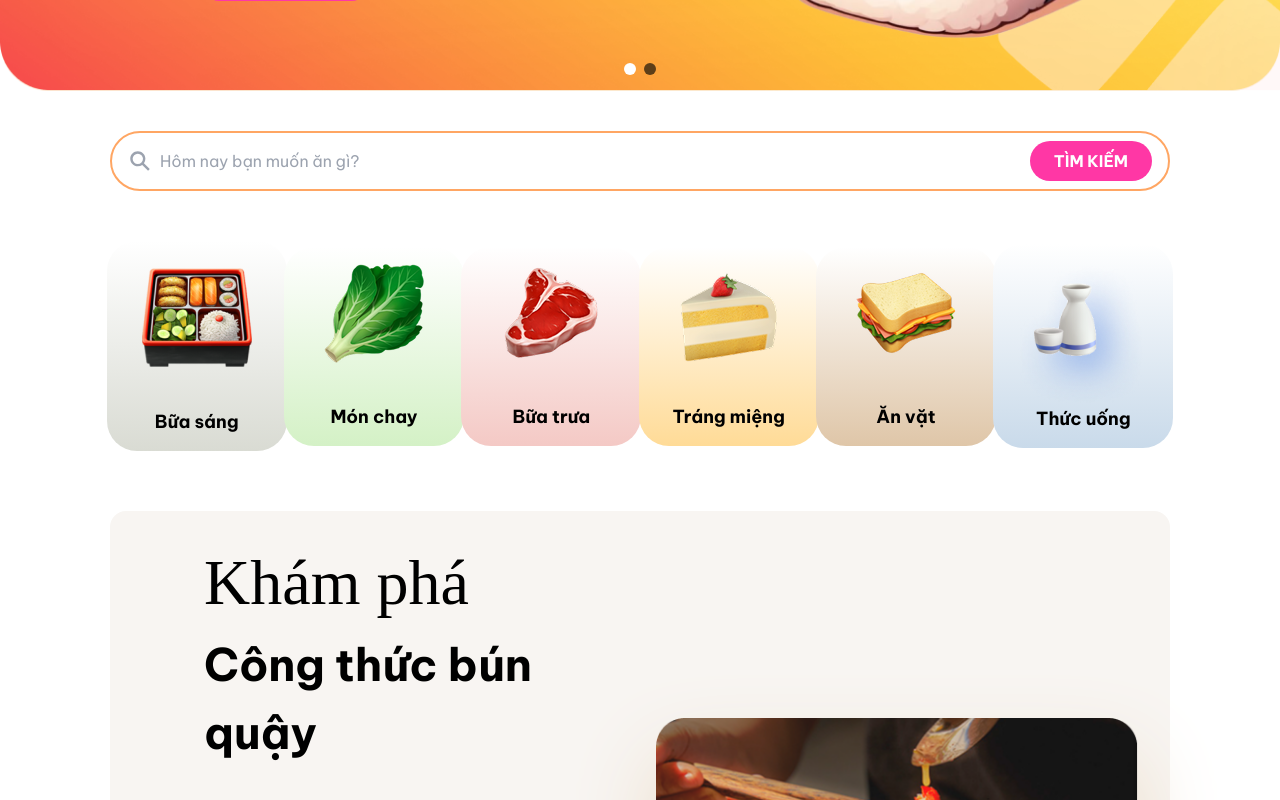
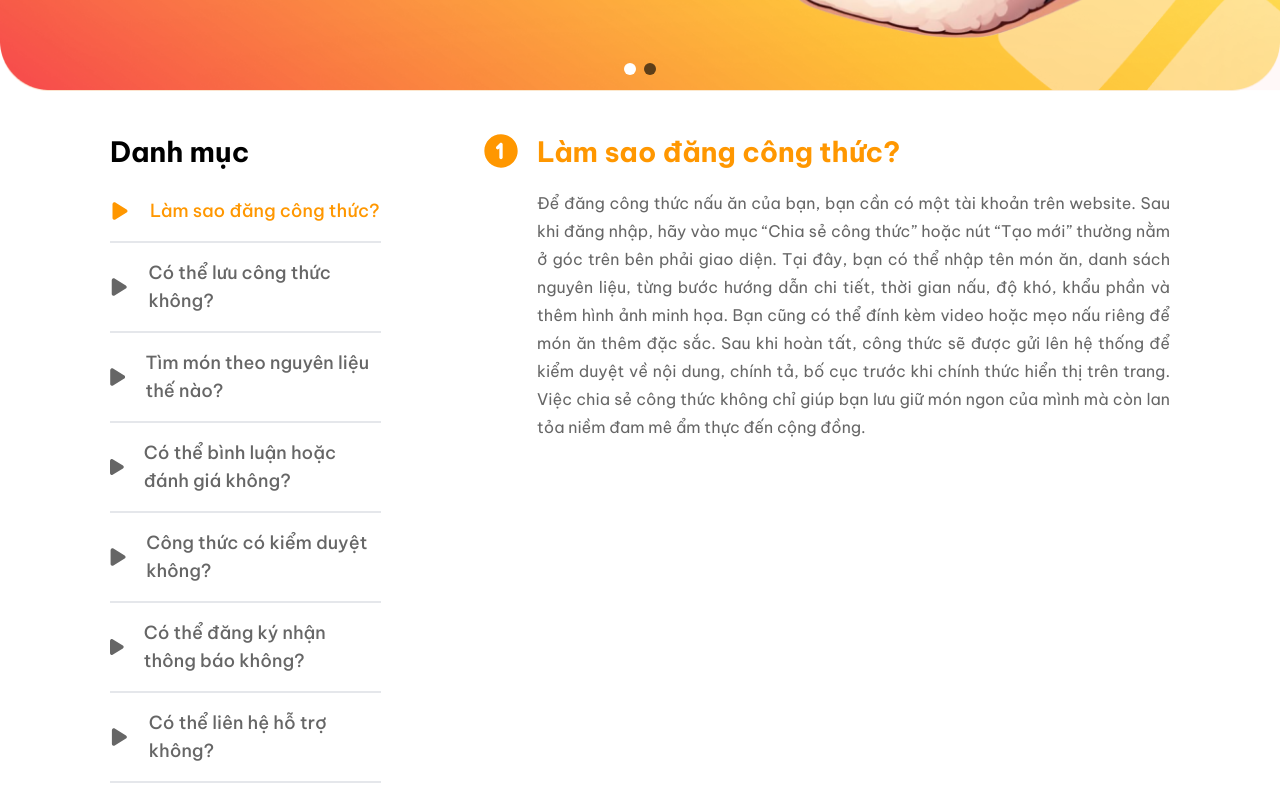
Before and after one commit to ryderthieu/cooking-social-network, a React (Vite) app in the folder frontend/: page /support/cau-hoi in a window 1280 px wide. Shown: the part 520-1320 px from the top of the page. Built offline with nearby package versions, Linux system fonts and the light colour scheme; a web font is replaced by a local one.

Commit message:
update questions page

```diff
--- /dev/null
+++ b/frontend/src/pages/SupportPage/Questions/QuestionsPage.jsx
@@ -0,0 +1,169 @@
+import React, { useState } from "react";
+import Hero from "../../../components/sections/Support/Hero";
+import { FaPlay } from "react-icons/fa6";
+import {
+  TbCircleNumber1Filled,
+  TbCircleNumber2Filled,
+  TbCircleNumber3Filled,
+  TbCircleNumber4Filled,
+  TbCircleNumber5Filled,
+  TbCircleNumber6Filled,
+  TbCircleNumber7Filled,
+} from "react-icons/tb";
+
+const questionContent = [
+  {
+    icon: <TbCircleNumber1Filled className="h-10 w-10" />,
+    title: "Làm sao đăng công thức?",
+    content: (
+      <>
+        Để đăng công thức nấu ăn của bạn, bạn cần có một tài khoản trên website.
+        Sau khi đăng nhập, hãy vào mục “Chia sẻ công thức” hoặc nút “Tạo mới”
+        thường nằm ở góc trên bên phải giao diện. Tại đây, bạn có thể nhập tên
+        món ăn, danh sách nguyên liệu, từng bước hướng dẫn chi tiết, thời gian
+        nấu, độ khó, khẩu phần và thêm hình ảnh minh họa. Bạn cũng có thể đính
+        kèm video hoặc mẹo nấu riêng để món ăn thêm đặc sắc. Sau khi hoàn tất,
+        công thức sẽ được gửi lên hệ thống để kiểm duyệt về nội dung, chính tả,
+        bố cục trước khi chính thức hiển thị trên trang. Việc chia sẻ công thức
+        không chỉ giúp bạn lưu giữ món ngon của mình mà còn lan tỏa niềm đam mê
+        ẩm thực đến cộng đồng.
+      </>
+    ),
+  },
+  {
+    icon: <TbCircleNumber2Filled className="h-10 w-10" />,
+    title: "Có thể lưu công thức không?",
+    content: (
+      <>
+        Có, bạn có thể dễ dàng lưu lại bất kỳ công thức nào mà bạn yêu thích
+        hoặc muốn thử sau. Chỉ cần đăng nhập, sau đó nhấn vào biểu tượng "Lưu"
+        (thường là hình trái tim hoặc bookmark) ngay bên dưới tiêu đề công thức.
+        Các công thức đã lưu sẽ được tập hợp trong mục “Công thức yêu thích”
+        hoặc “Bộ sưu tập cá nhân” trong trang hồ sơ của bạn. Bạn có thể sắp xếp
+        lại chúng theo chủ đề, loại món ăn, hoặc gắn thẻ để tìm kiếm nhanh hơn
+        sau này. Tính năng này cực kỳ tiện lợi, nhất là khi bạn đang lên kế
+        hoạch nấu nướng cho tuần mới hoặc cho một bữa tiệc đặc biệt.
+      </>
+    ),
+  },
+  {
+    icon: <TbCircleNumber3Filled className="h-10 w-10" />,
+    title: "Tìm món theo nguyên liệu thế nào?",
+    content: (
+      <>
+        Đôi khi bạn chỉ còn vài nguyên liệu trong tủ lạnh và không biết nấu gì?
+        Đừng lo, website có tính năng tìm kiếm món ăn theo nguyên liệu. Bạn chỉ
+        cần nhập vào những nguyên liệu có sẵn như “trứng, cà chua, hành lá” và
+        hệ thống sẽ gợi ý các món phù hợp mà bạn có thể thực hiện ngay. Tính
+        năng này đặc biệt hữu ích trong những ngày bạn muốn tiết kiệm thời gian,
+        sử dụng hết nguyên liệu tồn đọng mà vẫn đảm bảo bữa ăn ngon miệng. Ngoài
+        ra, bạn có thể lọc kết quả theo mức độ khó, thời gian chế biến, hoặc sở
+        thích ăn chay, không gluten, ăn kiêng,...
+      </>
+    ),
+  },
+  {
+    icon: <TbCircleNumber4Filled className="h-10 w-10" />,
+    title: "Có thể bình luận hoặc đánh giá không?",
+    content: (
+      <>
+        Có, website rất khuyến khích người dùng tương tác và chia sẻ trải nghiệm
+        nấu ăn của mình. Sau khi thử một công thức nào đó, bạn có thể để lại
+        bình luận phía dưới để chia sẻ cảm nhận, đánh giá chất lượng món ăn hoặc
+        đóng góp thêm mẹo vặt riêng của bạn. Ngoài ra, bạn cũng có thể đánh giá
+        món ăn bằng cách chấm sao (từ 1 đến 5 sao), giúp những người khác dễ
+        dàng nhận biết công thức nào được cộng đồng yêu thích. Những đánh giá và
+        góp ý chân thật sẽ giúp công thức ngày càng hoàn thiện hơn, đồng thời
+        tạo ra một môi trường học hỏi và truyền cảm hứng giữa những người yêu ẩm
+        thực.
+      </>
+    ),
+  },
+  {
+    icon: <TbCircleNumber5Filled className="h-10 w-10" />,
+    title: "Công thức có kiểm duyệt không?",
+    content: (
+      <>
+        Có, mọi công thức do người dùng đăng tải sẽ được kiểm duyệt bởi đội ngũ
+        quản trị viên để đảm bảo nội dung rõ ràng, chính xác và tuân thủ các
+        tiêu chuẩn cộng đồng. Quá trình này giúp loại bỏ các công thức không đầy
+        đủ, có nội dung phản cảm hoặc gây hiểu nhầm, đồng thời đảm bảo mỗi công
+        thức hiển thị đều hữu ích và dễ làm theo. Nhờ vậy, bạn có thể yên tâm
+        khi tham khảo các món ăn trên website mà không cần phải lo lắng về độ
+        tin cậy hay chất lượng hướng dẫn.
+      </>
+    ),
+  },
+  {
+    icon: <TbCircleNumber6Filled className="h-10 w-10" />,
+    title: "Có thể đăng ký nhận thông báo không?",
+    content: (
+      <>
+        Có, bạn có thể đăng ký nhận thông báo từ website để không bỏ lỡ bất kỳ
+        công thức mới nào. Chỉ cần vào phần “Cài đặt thông báo” trong tài khoản
+        của bạn và chọn các loại thông báo mà bạn muốn nhận, chẳng hạn như công
+        thức mới, mẹo nấu ăn, hoặc các chương trình khuyến mãi đặc biệt. Bạn có
+        thể nhận thông báo qua email hoặc ứng dụng di động, tùy theo sở thích.
+        Điều này giúp bạn luôn cập nhật những xu hướng ẩm thực mới nhất và không
+        bỏ lỡ bất kỳ món ăn ngon nào.
+      </>
+    ),
+  },
+  {
+    icon: <TbCircleNumber7Filled className="h-10 w-10" />,
+    title: "Có thể liên hệ hỗ trợ không?",
+    content: (
+      <>
+        Có, nếu bạn gặp bất kỳ vấn đề gì trong quá trình sử dụng website, bạn có
+        thể liên hệ với đội ngũ hỗ trợ khách hàng thông qua mục “Liên hệ” hoặc
+        “Trợ giúp” thường nằm ở cuối trang. Bạn có thể gửi câu hỏi, phản hồi
+        hoặc yêu cầu hỗ trợ kỹ thuật. Đội ngũ sẽ phản hồi nhanh chóng để giúp
+        bạn giải quyết vấn đề một cách hiệu quả nhất. Ngoài ra, website cũng có
+        phần Câu hỏi thường gặp (FAQ) để bạn có thể tìm kiếm câu trả lời cho
+        những thắc mắc phổ biến.
+      </>
+    ),
+  },
+];
+
+const QuestionsPage = () => {
+  const [activeIndex, setActiveIndex] = useState(0);
+  const current = questionContent[activeIndex];
+
+  return (
+    <div>
+      <Hero />
+      <div className="mx-[110px] my-[40px] flex gap-10">
+        <div className="max-w-[35%]">
+          <h2 className="text-[28px] font-bold pb-2">Danh mục</h2>
+          {questionContent.map((item, index) => (
+            <div
+              key={index}
+              className={`flex gap-4 mt-4 pb-4 border-b-2 cursor-pointer leading-7 ${
+                activeIndex === index
+                  ? "text-[#FF9700]"
+                  : "text-[rgba(0,0,0,0.6)] hover:text-[#FF9700]"
+              }`}
+              onClick={() => setActiveIndex(index)}
+            >
+              <FaPlay className="my-auto w-5 h-5" />
+              <span className="ml-1 text-[18px] font-medium">{item.title}</span>
+            </div>
+          ))}
+        </div>
+
+        <div className="max-w-[65%] ml-[60px]">
+          <div className="flex text-[#FF9700] mb-2">
+            {current.icon}
+            <h2 className="text-[28px] font-bold pb-2 ml-4">{current.title}</h2>
+          </div>
+          <div className="text-justify leading-7 ml-[56px] text-[rgba(0,0,0,0.6)]">
+            {current.content}
+          </div>
+        </div>
+      </div>
+    </div>
+  );
+};
+
+export default QuestionsPage;
```
Also changed, not shown: frontend/src/App.jsx (+5 -3 lines).
